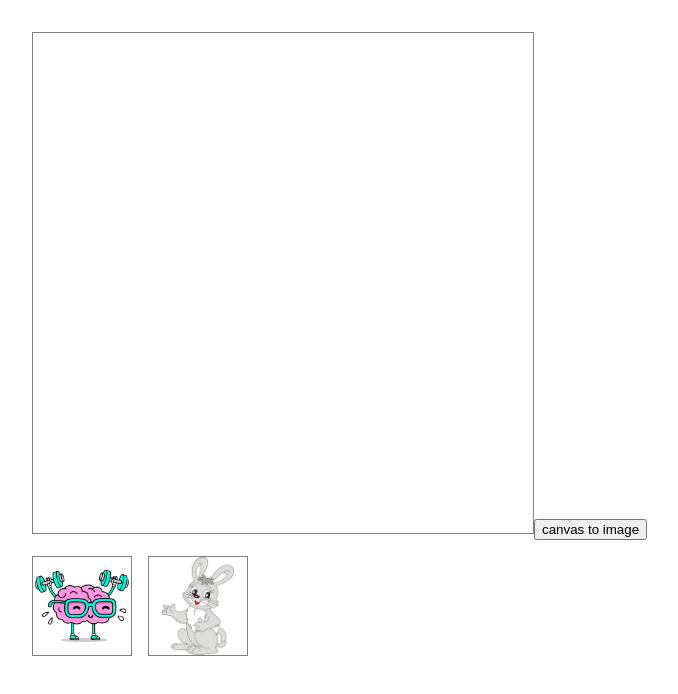
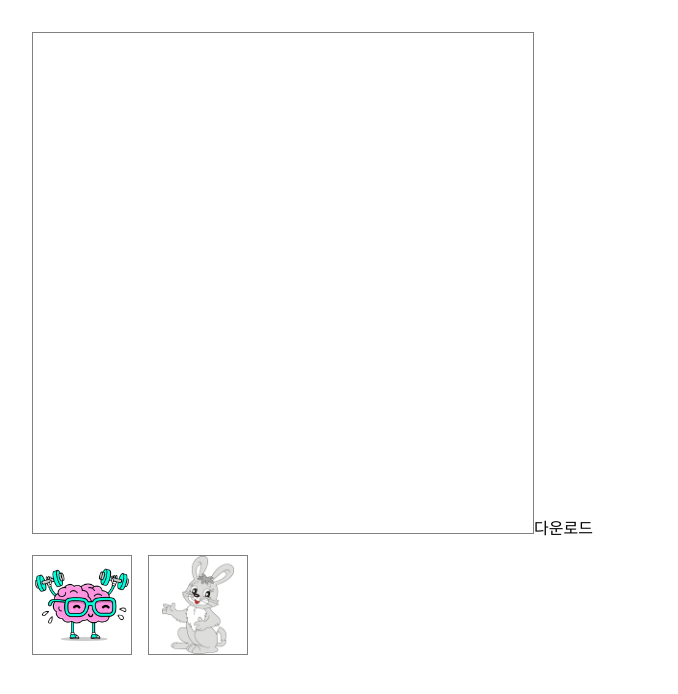
Before and after one commit to blockodyssey-jjpark/blind-clone, a Next.js app: page /canvas in a window 1280 px wide. Shown: the top 694 px of the page, without its empty margins (0-678 px from the left). Built offline with nearby package versions, Linux system fonts and the light colour scheme.

Commit message:
mod: 이미지 저장 기능 수정

```diff
--- a/pages/canvas.tsx
+++ b/pages/canvas.tsx
@@ -128,9 +128,8 @@ const Canvas = () => {
   //   }
   // };
 
-  const toImage = () => {
-    const url = canvas.current?.toDataURL("image/jpeg", 1.0);
-    console.log(url);
+  const saveImage = (event) => {
+    event.target.href = canvas.current?.toDataURL("image/png", 1.0);
   };
 
   return (
@@ -151,9 +150,9 @@ const Canvas = () => {
       {/* <button type="button" onClick={uploadBackgroundImage}>
         add image
       </button> */}
-      <button type="button" onClick={toImage}>
-        canvas to image
-      </button>
+      <a href="" download="my_painting.png" onClick={saveImage}>
+        다운로드
+      </a>
       <StickerList images={images} setImages={setImages} />
     </div>
   );
```
